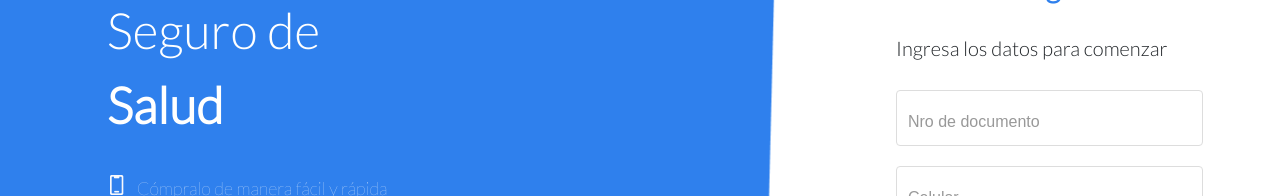
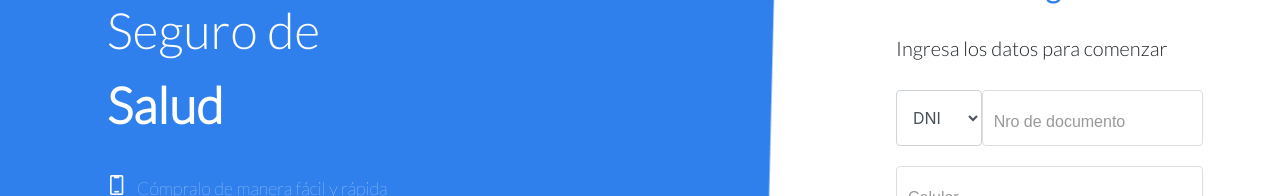
Before and after one commit to MrCycler/insurance_app, a Next.js app: page / in a window 1280 px wide. Shown: the part 128-324 px from the top of the page. Built offline with nearby package versions, Linux system fonts and the light colour scheme.

Commit message:
edit: Basic Form completed

```diff
--- a/components/BasicForm.tsx
+++ b/components/BasicForm.tsx
@@ -7,6 +7,7 @@ import { Input } from "./Input.tsx";
 import { Button } from "./Button.tsx";
 import { PolicyCheck } from "./PolicyCheck.tsx";
 import { DateInput } from "./DateInput.tsx";
+import { IDInput } from "./IDInput.tsx";
 
 export const BasicForm = (props) => {
   //use router
@@ -49,7 +50,7 @@ export const BasicForm = (props) => {
         <p className="form__title__active">seguro ahora</p>
       </div>
       <p className="form__subtitle">Ingresa los datos para comenzar</p>
-      <Input
+      <IDInput
         label="Nro de documento"
         type="tel"
         setValue={setdocumentNro}
--- /dev/null
+++ b/components/IDInput.tsx
@@ -0,0 +1,19 @@
+import React from "react";
+import "../styles/app.scss";
+import { Input} from 'reactstrap';
+
+export const IDInput = (props) => {
+  return (
+    <div className="id">
+    <Input type="select" name="select" id="exampleSelect" className="id__select">
+          <option>DNI</option>
+          <option>C.E.</option>
+        </Input>
+    <div className="input">
+      <input type={props.type} value={props.value} onChange={(e)=>props.setValue(e.target.value)} className="input__area" maxLength={props.maxLength} />
+      <label className={props.value.length>0?"input__label__active":"input__label"}>{props.label}</label>
+    </div>
+    </div>
+
+  );
+};
--- a/styles/form/_form.scss
+++ b/styles/form/_form.scss
@@ -72,10 +72,9 @@ $app-font-family: "Lato", sans-serif;
   }
 }
 
-.date{
+.date {
   position: relative;
   &__input {
-
     height: 56px;
     width: 80%;
     position: relative;
@@ -83,12 +82,12 @@ $app-font-family: "Lato", sans-serif;
     outline: 0;
     padding: 14px 16px 0 10px;
 
-  &:focus{
+    &:focus {
       border-color: white;
-   box-shadow: 1px 1px 1px #DDD inset, 1px 1px 1px #DDD;
+      box-shadow: 1px 1px 1px #ddd inset, 1px 1px 1px #ddd;
       padding: 14px 16px 0 10px;
-
-  }}
+    }
+  }
 
   &__label {
     font-size: 16px;
@@ -97,10 +96,26 @@ $app-font-family: "Lato", sans-serif;
     color: #999;
     pointer-events: none;
     position: absolute;
-    top:14px;
+    top: 14px;
     transform-origin: top left;
     transition: all 0.2s ease-out;
     transform: translate(0, 12px) scale(0.75);
+  }
+}
+
+.id {
+  display: flex;
+  width: 80%;
+  &__select {
+    height: 56px;
+    width: 30%;
+    position: relative;
+    margin-top: 20px;
+    outline: 0;
+    &:focus {
+      border-color: white;
+      box-shadow: 1px 1px 1px #ddd inset, 1px 1px 1px #ddd;
+    }
   }
 }
 
@@ -159,14 +174,14 @@ $app-font-family: "Lato", sans-serif;
   }
 }
 
-.policy{
+.policy {
   display: flex;
-  margin-top:5%;
+  margin-top: 5%;
 
-  &__label{
+  &__label {
     width: 52%;
-    color:#999;
-    margin-left:2%;
+    color: #999;
+    margin-left: 2%;
     font-size: $policy-font-size;
     font-family: $app-font-family;
   }
```
Also changed, not shown: components/Form.tsx (+6 -3 lines). Lines whose indentation alone changed are shown as unchanged.
